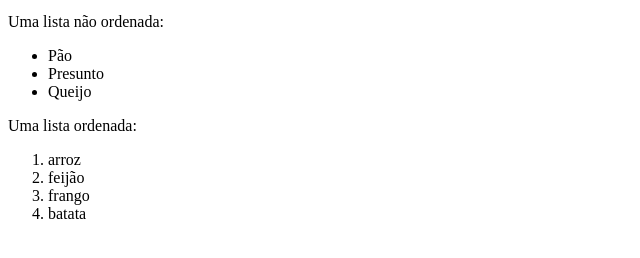
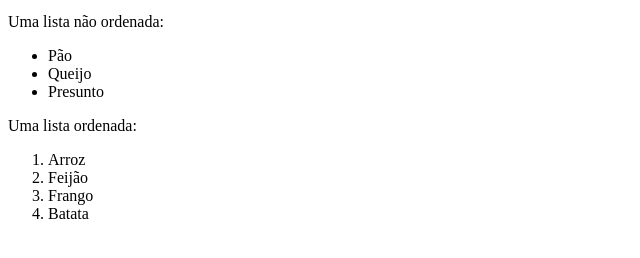
Before and after one commit to mariabisneta/cancelado, a plain HTML site: page u1_exercicio1/index.html in a window 1280 px wide. Shown: the part 264-522 px from the top of the page, 0-640 px from the left. Drawn offline with Linux system fonts and the light colour scheme.

Commit message:
Corrigindo exercício 1.

```diff
--- a/u1_exercicio1/index.html
+++ b/u1_exercicio1/index.html
@@ -2,9 +2,8 @@
 <html>
 
 <head>
-    <title>exercicio 1</title>
-    <codigoSecreto="678452658">
-	<!--ta correto!-->
+    <codigoSecreto="678452658"><!--ta correto!-->
+    <title>Exercício 1 by Maria Silva</title>
 </head>
 
 <body>
@@ -15,19 +14,20 @@
     <p>Um parágrafo!</p>
     <p>Outro parágrafo!</p>
     <p>Uma lista não ordenada:</p>
-    <ul>
 
+	<ul>
         <li>Pão</li>
+        <li>Queijo</li>
         <li>Presunto</li>
-        <li>Queijo</li>
+    </ul>
 
-    </ul>
     <p>Uma lista ordenada:</p>
+
     <ol>
-        <li>arroz</li>
-        <li>feijão</li>
-        <li>frango</li>
-        <li>batata</li>
+        <li>Arroz</li>
+        <li>Feijão</li>
+        <li>Frango</li>
+        <li>Batata</li>
     </ol>
 </body>
 
```
